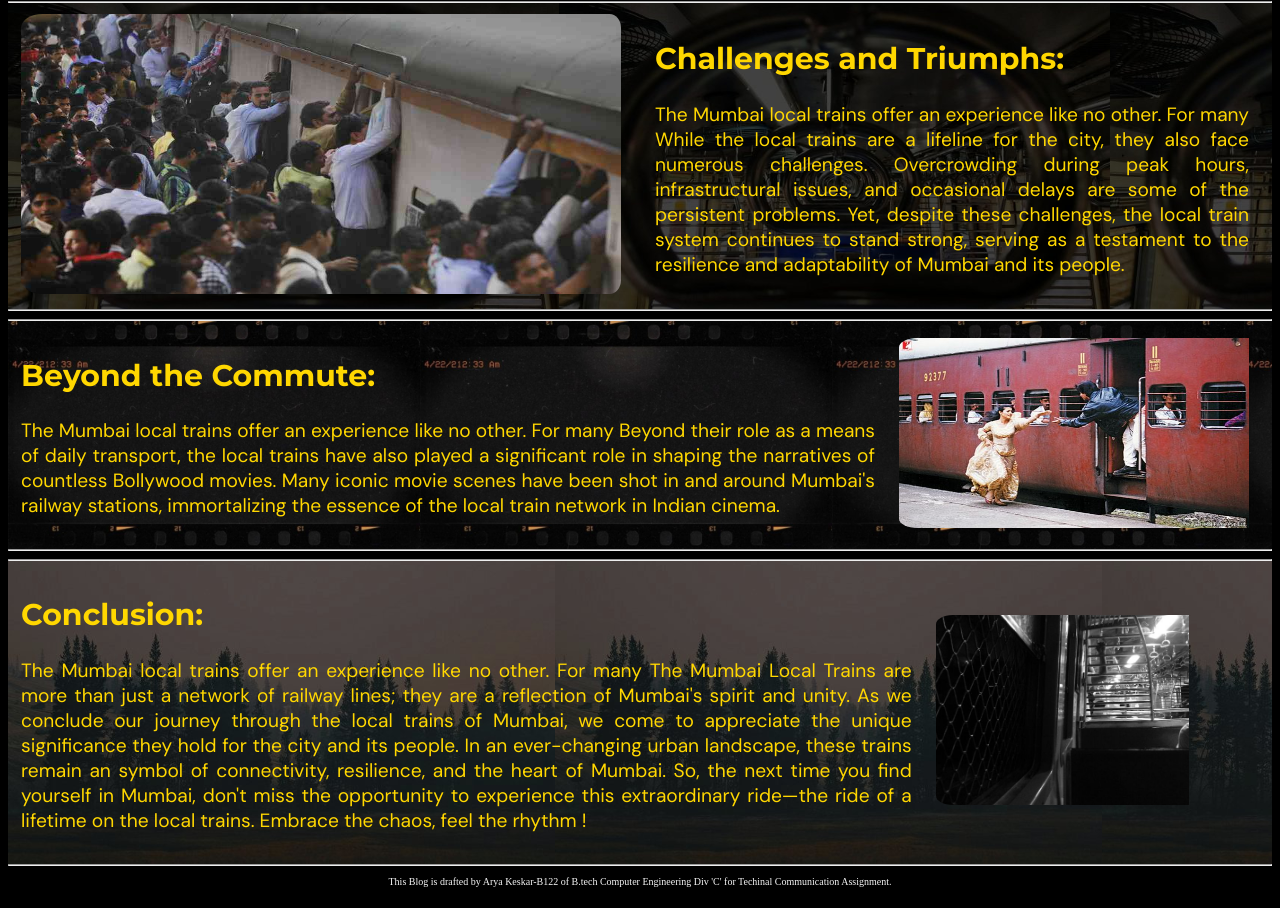
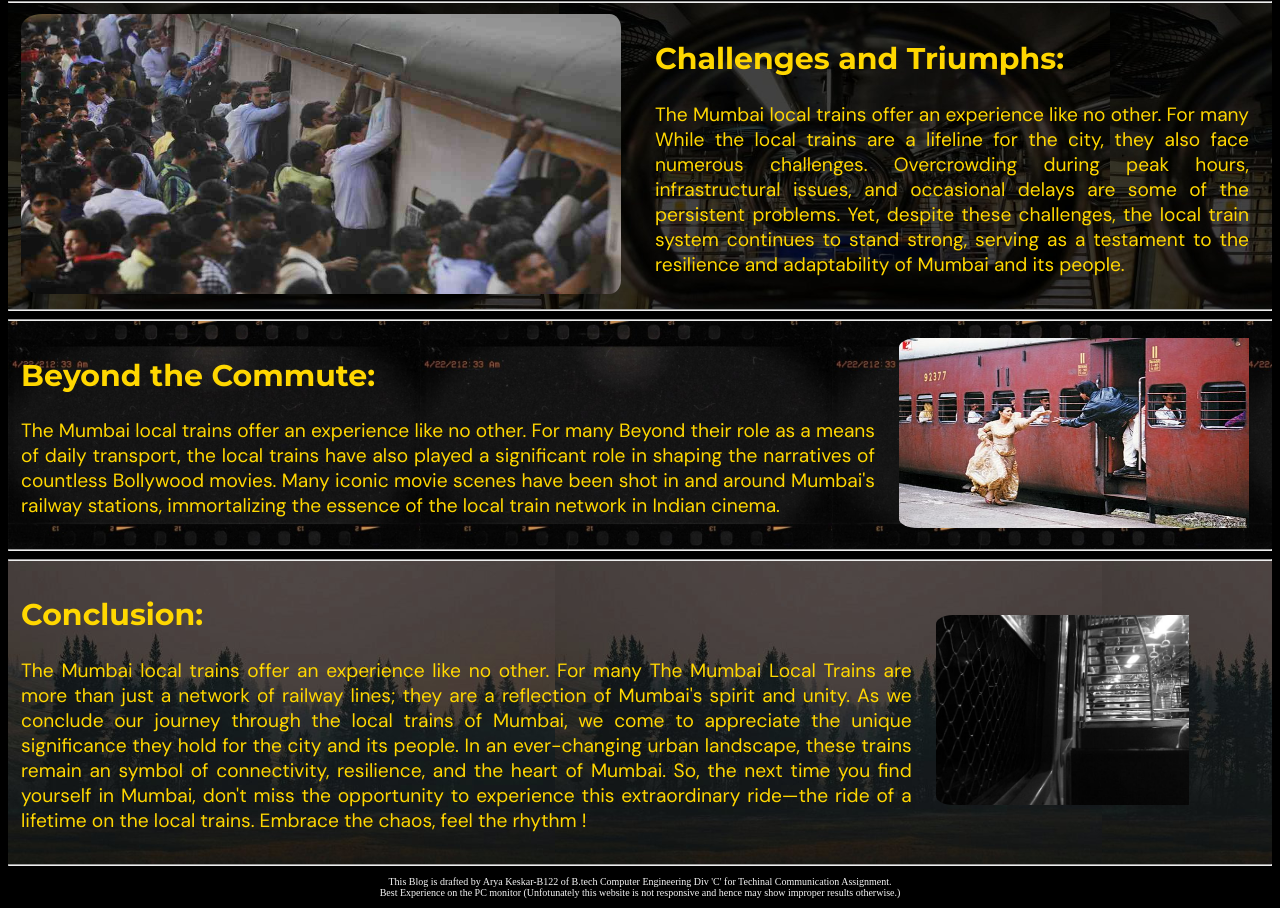
Before and after one commit to aryakeskar01/TC-Blog-Assignment, a plain HTML site: page index.html in a window 1280 px wide. Shown: the part 1648-2556 px from the top of the page. Drawn offline with nearby package versions, Linux system fonts and the light colour scheme; a web font is replaced by a local one.

Commit message:
Update index.html

```diff
--- a/index.html
+++ b/index.html
@@ -153,7 +153,9 @@ lifetime on the local trains. Embrace the chaos, feel the rhythm !
     </table>
     <hr style="color: yellow;"/>
   </div>
-  <footer>  <p style="color: whitesmoke;font-size:x-small;text-align: center;">This Blog is drafted by Arya Keskar-B122 of B.tech Computer Engineering Div 'C' for Techinal Communication Assignment.</p>
+  <footer>  <p style="color: whitesmoke;font-size:x-small;text-align: center;">This Blog is drafted by Arya Keskar-B122 of B.tech Computer Engineering Div 'C' for Techinal Communication Assignment.<br>
+            Best Experience on the PC monitor (Unfotunately this website is not responsive and hence may show improper results otherwise.)
+            </p>
   </footer>
 </body>
 </html>
```
